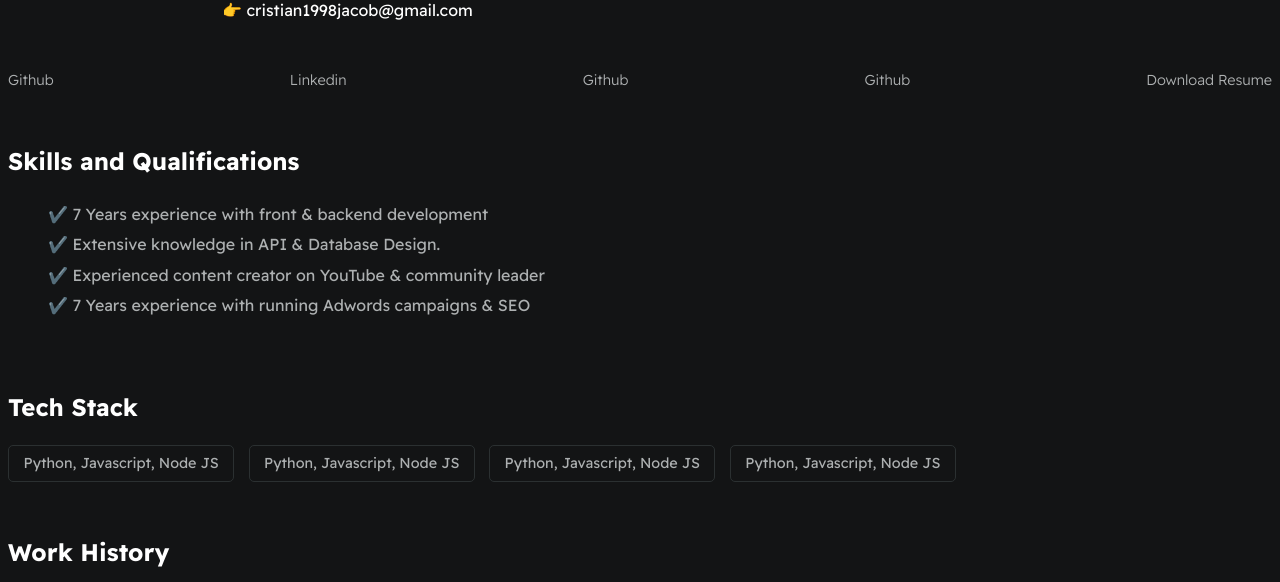
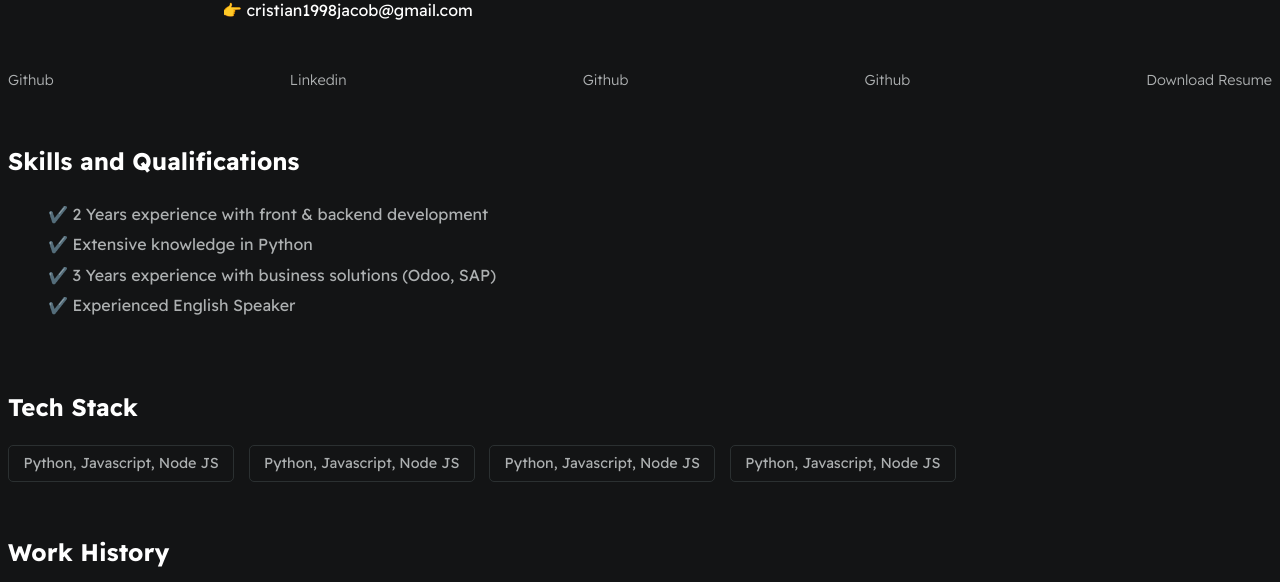
Before and after one commit to cristianjacob1/Resume-Website, a plain HTML site: page index.html in a window 1280 px wide. Shown: the part 218-800 px from the top of the page. Drawn offline with Linux system fonts and the light colour scheme.

Commit message:
skills and qualifications

```diff
--- a/index.html
+++ b/index.html
@@ -32,10 +32,10 @@
         <section class="section--page">
             <h2>Skills and Qualifications</h2>
             <ul id="qualifications--list">
-                <li>✔️ 7 Years experience with front & backend development</li>
-                <li>✔️ Extensive knowledge in API & Database Design.</li>
-                <li>✔️ Experienced content creator on YouTube & community leader </li>
-                <li>✔️ 7 Years experience with running Adwords campaigns & SEO</li>
+                <li>✔️ 2 Years experience with front & backend development</li>
+                <li>✔️ Extensive knowledge in Python</li>
+                <li>✔️ 3 Years experience with business solutions (Odoo, SAP) </li>
+                <li>✔️ Experienced English Speaker</li>
             </ul>
         </section>
 
```
